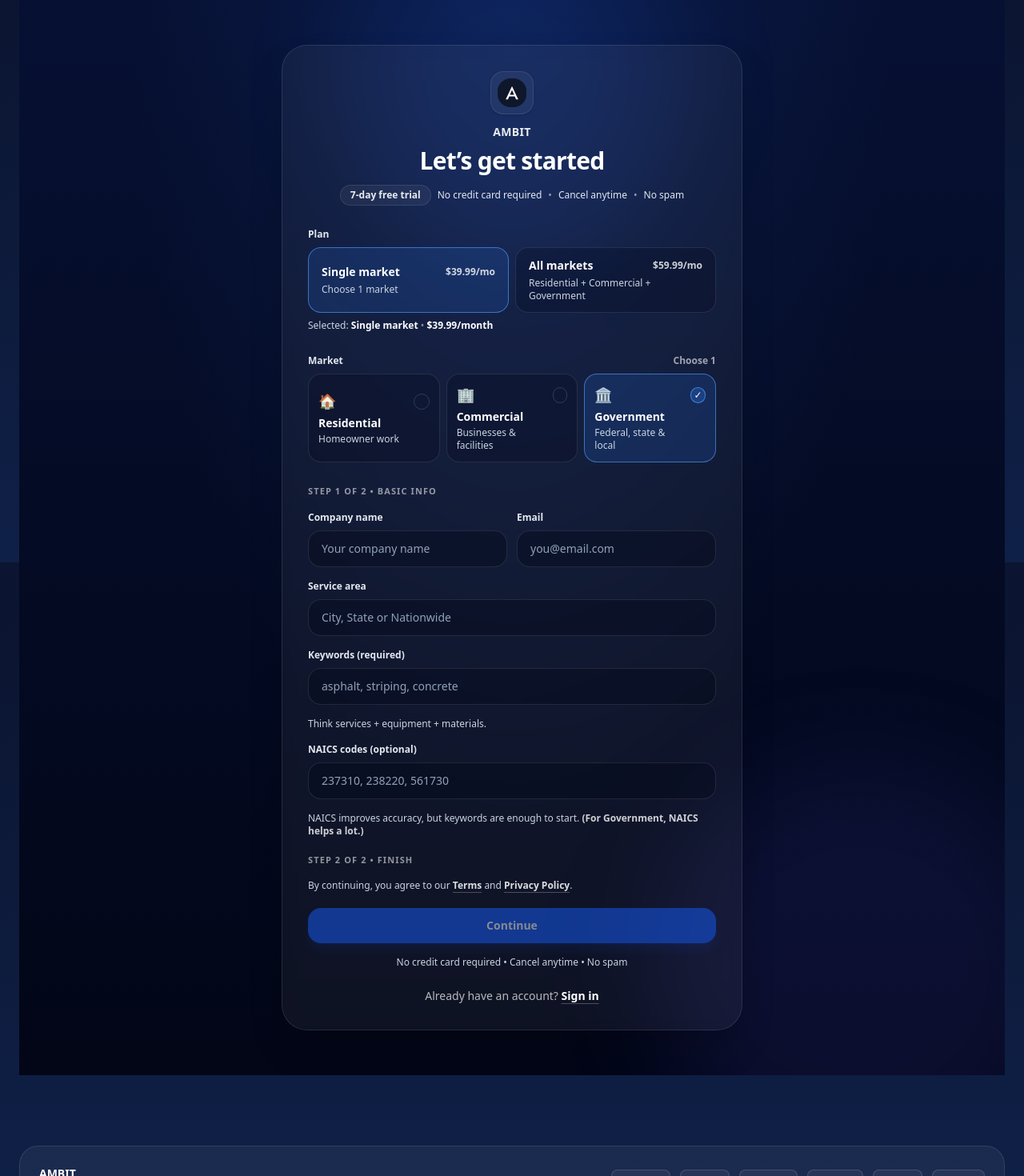
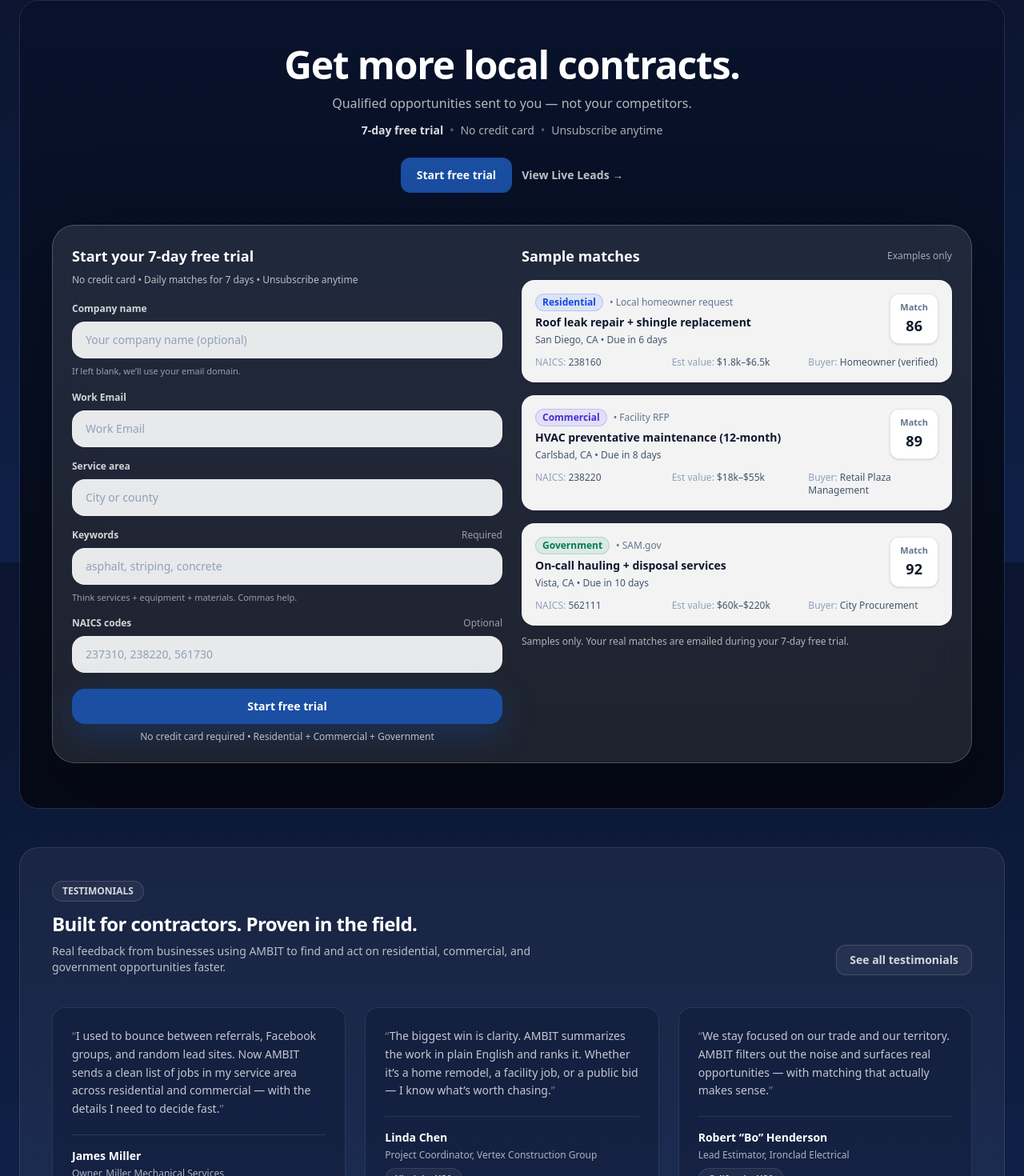
Before and after one commit to seansevrix/ambit, a Next.js app: page / in a window 1280 px wide. Shown: the part 97-1567 px from the top of the page at 80% size. Built offline with nearby package versions, Linux system fonts and the light colour scheme; no server answers.

Commit message:
Landing page uses trial signup form + keeps sample matches layout

```diff
--- a/app/components/ConciergeLeadCapture.tsx
+++ b/app/components/ConciergeLeadCapture.tsx
@@ -3,13 +3,17 @@
 import { useMemo, useState, type FormEvent } from "react";
 import { useRouter } from "next/navigation";
 
-const FORMSPREE_ENDPOINT = "https://formspree.io/f/xdaaaapj";
 const BRAND = "#1A4FA3";
+const API_BASE =
+  (process.env.NEXT_PUBLIC_API_BASE_URL ||
+    process.env.NEXT_PUBLIC_API_BASE ||
+    "http://localhost:5001")?.replace(/\/$/, "");
 
 function cx(...classes: Array<string | false | null | undefined>) {
   return classes.filter(Boolean).join(" ");
 }
 
+/** Keyword helpers */
 function normalizeKeywords(list: string[]) {
   const cleaned = list
     .map((k) => k.trim())
@@ -35,6 +39,57 @@ function splitKeywordText(text: string) {
       .map((s) => s.trim())
       .filter(Boolean)
   );
+}
+
+/** NAICS helpers */
+function sanitizeNaicsToken(input: string) {
+  return input.replace(/[^\d]/g, "").slice(0, 6);
+}
+function isValidNaicsToken(input: string) {
+  return /^\d{2,6}$/.test(input);
+}
+function parseNaicsList(raw: string) {
+  const parts = raw
+    .split(",")
+    .map((p) => p.trim())
+    .filter(Boolean);
+
+  const cleaned = parts.map(sanitizeNaicsToken).filter(Boolean);
+  const valid = cleaned.filter(isValidNaicsToken);
+
+  const seen = new Set<string>();
+  const uniqueValid: string[] = [];
+  for (const v of valid) {
+    if (!seen.has(v)) {
+      seen.add(v);
+      uniqueValid.push(v);
+    }
+  }
+
+  return uniqueValid;
+}
+
+function guessCompanyFromEmail(email: string) {
+  const domain = (email.split("@")[1] || "").trim();
+  const base = (domain.split(".")[0] || "").trim();
+  const cleaned = base.replace(/[-_]/g, " ").replace(/\s+/g, " ").trim();
+  if (!cleaned) return "New AMBIT Trial";
+  return cleaned
+    .split(" ")
+    .filter(Boolean)
+    .map((w) => w.charAt(0).toUpperCase() + w.slice(1))
+    .join(" ");
+}
+
+async function postJson(url: string, body: any) {
+  const res = await fetch(url, {
+    method: "POST",
+    headers: { "Content-Type": "application/json" },
+    credentials: "include",
+    body: JSON.stringify(body),
+  });
+  const json = await res.json().catch(() => ({}));
+  return { res, json };
 }
 
 function MatchPill({ score }: { score: number }) {
@@ -110,49 +165,73 @@ function SampleCard({
 export default function ConciergeLeadCapture() {
   const router = useRouter();
 
+  const [companyName, setCompanyName] = useState("");
   const [email, setEmail] = useState("");
   const [area, setArea] = useState("");
   const [keywordText, setKeywordText] = useState("");
+  const [naicsInput, setNaicsInput] = useState("");
 
-  const keywords = useMemo(() => splitKeywordText(keywordText), [keywordText]);
+  const keywordsList = useMemo(() => splitKeywordText(keywordText), [keywordText]);
+  const naicsCodes = useMemo(() => parseNaicsList(naicsInput), [naicsInput]);
 
   const [submitting, setSubmitting] = useState(false);
   const [error, setError] = useState<string | null>(null);
 
   // Always include all markets behind the scenes
-  const marketsHuman = "Residential, Commercial, Government";
+  const segments = ["residential", "commercial", "government"];
+  const segmentsCsv = segments.join(",");
 
   async function onSubmit(e: FormEvent<HTMLFormElement>) {
     e.preventDefault();
     setError(null);
 
-    if (!email.trim()) return setError("Work Email is required.");
-    if (!area.trim()) return setError("Service area is required.");
+    const mail = email.trim().toLowerCase();
+    const loc = area.trim();
+    const kw = keywordsList.join(", ");
+
+    if (!mail) return setError("Work Email is required.");
+    if (!mail.includes("@")) return setError("Enter a valid email.");
+    if (!loc) return setError("Service area is required.");
+    if (!kw) return setError("Keywords are required. (Comma-separated is fine.)");
+
+    const company =
+      (companyName || "").trim() || guessCompanyFromEmail(mail);
 
     try {
       setSubmitting(true);
 
-      const fd = new FormData();
-      fd.append("email", email.trim());
-      fd.append("_replyto", email.trim());
-      fd.append("service_area", area.trim());
-      fd.append("markets", marketsHuman);
-      fd.append("keywords", keywords.join(", "));
-      fd.append("_gotcha", "");
+      // Optional: persist email for convenience
+      try {
+        localStorage.setItem("ambit_email", mail);
+      } catch {}
 
-      // Keep subject clean & useful for you
-      fd.append("_subject", `AMBIT lead: ${email.trim()} (${area.trim()})`);
+      const payload: any = {
+        name: company,
+        companyName: company,
+        email: mail,
+        location: loc,
+        serviceArea: loc,
+        keywords: kw,
+        naics: naicsCodes.join(","),
+        naicsCodes,
+        segments,
+        segmentCsv: segmentsCsv,
+      };
 
-      const res = await fetch(FORMSPREE_ENDPOINT, {
-        method: "POST",
-        headers: { Accept: "application/json" },
-        body: fd,
-      });
+      const { res, json } = await postJson(`${API_BASE}/engine/customers`, payload);
 
-      const json = await res.json().catch(() => null);
-      if (!res.ok) throw new Error(json?.error || "Form submission failed");
+      if (!res.ok) {
+        const msg = String(json?.message || json?.error || `Signup failed (${res.status})`);
+        throw new Error(msg);
+      }
 
-      router.push("/thanks");
+      const id = Number(json?.id) || Number(json?.customer?.id);
+      if (!id || !Number.isFinite(id)) {
+        throw new Error("Customer created, but no customer id returned.");
+      }
+
+      router.push(`/matches/${id}`);
+      router.refresh();
     } catch (err: any) {
       setError(err?.message || "Something went wrong. Try again.");
     } finally {
@@ -166,14 +245,28 @@ export default function ConciergeLeadCapture() {
         {/* LEFT */}
         <div className="min-w-0">
           <div className="text-base font-semibold text-white sm:text-lg">
-            Get 3 free matches in 24 hours
+            Start your 7-day free trial
           </div>
 
           <div className="mt-2 text-xs text-white/70">
-            No credit card • Unsubscribe anytime • We only email when we find matches
+            No credit card • Daily matches for 7 days • Unsubscribe anytime
           </div>
 
           <form onSubmit={onSubmit} className="mt-4 space-y-4 sm:mt-5">
+            {/* Company */}
+            <div className="min-w-0">
+              <div className="text-xs font-semibold text-white/80">Company name</div>
+              <input
+                value={companyName}
+                onChange={(e) => setCompanyName(e.target.value)}
+                placeholder="Your company name (optional)"
+                className="mt-2 w-full rounded-2xl border border-white/20 bg-white/90 px-4 py-3 text-sm text-slate-900 placeholder:text-slate-400 outline-none focus:border-white/40"
+              />
+              <div className="mt-2 text-[11px] text-white/55">
+                If left blank, we’ll use your email domain.
+              </div>
+            </div>
+
             {/* Email */}
             <div className="min-w-0">
               <div className="text-xs font-semibold text-white/80">Work Email</div>
@@ -197,16 +290,33 @@ export default function ConciergeLeadCapture() {
               />
             </div>
 
-            {/* Keywords (optional) */}
+            {/* Keywords (required) */}
             <div className="min-w-0">
               <div className="flex items-center justify-between">
                 <div className="text-xs font-semibold text-white/80">Keywords</div>
-                <div className="text-xs text-white/55">Optional</div>
+                <div className="text-xs text-white/55">Required</div>
               </div>
               <input
                 value={keywordText}
                 onChange={(e) => setKeywordText(e.target.value)}
-                placeholder="What do you do? (ex: HVAC, plumbing, roofing)"
+                placeholder="asphalt, striping, concrete"
+                className="mt-2 w-full rounded-2xl border border-white/20 bg-white/90 px-4 py-3 text-sm text-slate-900 placeholder:text-slate-400 outline-none focus:border-white/40"
+              />
+              <div className="mt-2 text-[11px] text-white/55">
+                Think services + equipment + materials. Commas help.
+              </div>
+            </div>
+
+            {/* NAICS (optional) */}
+            <div className="min-w-0">
+              <div className="flex items-center justify-between">
+                <div className="text-xs font-semibold text-white/80">NAICS codes</div>
+                <div className="text-xs text-white/55">Optional</div>
+              </div>
+              <input
+                value={naicsInput}
+                onChange={(e) => setNaicsInput(e.target.value)}
+                placeholder="237310, 238220, 561730"
                 className="mt-2 w-full rounded-2xl border border-white/20 bg-white/90 px-4 py-3 text-sm text-slate-900 placeholder:text-slate-400 outline-none focus:border-white/40"
               />
             </div>
@@ -222,16 +332,11 @@ export default function ConciergeLeadCapture() {
                 )}
                 style={{ backgroundColor: BRAND }}
               >
-                {submitting ? "Sending…" : "Send me 3 matches"}
+                {submitting ? "Starting…" : "Start free trial"}
               </button>
 
               <div className="mt-2 text-center text-xs text-white/70">
-                Free • 3 matches in 24 hours
-              </div>
-
-              <div className="mt-1 text-center text-[11px] leading-relaxed text-white/55">
-                You’ll receive the best matches available across Residential, Commercial, and
-                Government. Mix varies by region and availability.
+                No credit card required • Residential + Commercial + Government
               </div>
 
               {error && <div className="mt-3 text-sm text-red-200">{error}</div>}
@@ -285,7 +390,7 @@ export default function ConciergeLeadCapture() {
           </div>
 
           <div className="mt-3 text-xs text-white/65">
-            Samples only. Your first 3 real matches are emailed within 24 hours.
+            Samples only. Your real matches are emailed during your 7-day free trial.
           </div>
         </div>
       </div>
--- a/app/page.tsx
+++ b/app/page.tsx
@@ -1,11 +1,132 @@
-// app/page.tsx
-import { Suspense } from "react";
-import GetStartedClient from "./get-started/GetStartedClient";
+import Link from "next/link";
+import ConciergeLeadCapture from "./components/ConciergeLeadCapture";
 
-export default function Page() {
+const LINK =
+  "text-sm font-semibold text-white/75 hover:text-white transition";
+
+const PRIMARY_BTN =
+  "inline-flex items-center justify-center rounded-xl bg-[#1A4FA3] px-5 py-3 text-sm font-semibold text-white hover:bg-[#15428B]";
+
+const TESTIMONIALS = [
+  {
+    quote:
+      "I used to bounce between referrals, Facebook groups, and random lead sites. Now AMBIT sends a clean list of jobs in my service area across residential and commercial — with the details I need to decide fast.",
+    name: "James Miller",
+    title: "Owner, Miller Mechanical Services",
+    location: "Texas, USA",
+  },
+  {
+    quote:
+      "The biggest win is clarity. AMBIT summarizes the work in plain English and ranks it. Whether it’s a home remodel, a facility job, or a public bid — I know what’s worth chasing.",
+    name: "Linda Chen",
+    title: "Project Coordinator, Vertex Construction Group",
+    location: "Virginia, USA",
+  },
+  {
+    quote:
+      "We stay focused on our trade and our territory. AMBIT filters out the noise and surfaces real opportunities — with matching that actually makes sense.",
+    name: "Robert “Bo” Henderson",
+    title: "Lead Estimator, Ironclad Electrical",
+    location: "California, USA",
+  },
+];
+
+export default function HomePage() {
   return (
-    <Suspense fallback={<div className="min-h-screen bg-[#020617]" />}>
-      <GetStartedClient />
-    </Suspense>
+    <div className="space-y-8 overflow-x-hidden sm:space-y-12">
+      {/* HERO + GLASS PANEL */}
+      <section className="relative overflow-hidden rounded-2xl border border-white/10 sm:rounded-3xl">
+        <div className="absolute inset-0 bg-[radial-gradient(1200px_600px_at_50%_-10%,rgba(110,168,255,0.35),transparent_60%)]" />
+        <div className="absolute inset-0 bg-gradient-to-b from-[#08122B] via-[#070F22] to-[#060A16]" />
+
+        <div className="relative px-4 py-10 sm:px-10 sm:py-14">
+          <div className="mx-auto max-w-5xl text-center">
+            <h1 className="text-3xl font-semibold tracking-tight text-white sm:text-5xl">
+              Get more local contracts.
+            </h1>
+
+            <p className="mt-3 text-sm text-white/70 sm:text-base">
+              Qualified opportunities sent to you — not your competitors.
+            </p>
+
+            <p className="mt-3 text-xs text-white/65 sm:text-sm">
+              <span className="font-semibold text-white/85">7-day free trial</span>
+              <span className="mx-2 text-white/35">•</span>
+              No credit card
+              <span className="mx-2 text-white/35">•</span>
+              Unsubscribe anytime
+            </p>
+
+            <div className="mt-6 flex flex-col items-center justify-center gap-3 sm:flex-row">
+              <a href="#preview" className={PRIMARY_BTN}>
+                Start free trial
+              </a>
+
+              <Link href="/live-opportunities" className={LINK}>
+                View Live Leads →
+              </Link>
+            </div>
+          </div>
+
+          <div id="preview" className="mx-auto mt-8 max-w-6xl sm:mt-10">
+            <ConciergeLeadCapture />
+          </div>
+        </div>
+      </section>
+
+      {/* TESTIMONIALS */}
+      <section className="rounded-2xl border border-white/10 bg-white/5 p-6 sm:rounded-3xl sm:p-10">
+        <div className="flex flex-col gap-4 md:flex-row md:items-end md:justify-between">
+          <div>
+            <div className="inline-flex items-center rounded-full border border-white/15 bg-white/5 px-3 py-1 text-xs font-semibold text-white/80">
+              TESTIMONIALS
+            </div>
+
+            <h2 className="mt-3 text-xl font-semibold tracking-tight text-white sm:text-2xl">
+              Built for contractors. Proven in the field.
+            </h2>
+
+            <p className="mt-2 max-w-2xl text-sm text-white/70">
+              Real feedback from businesses using AMBIT to find and act on residential, commercial,
+              and government opportunities faster.
+            </p>
+          </div>
+
+          <div className="flex">
+            <Link
+              href="/testimonials"
+              className="inline-flex items-center justify-center rounded-xl border border-white/15 bg-white/5 px-4 py-2 text-sm font-semibold text-white/80 hover:bg-white/10 hover:text-white"
+            >
+              See all testimonials
+            </Link>
+          </div>
+        </div>
+
+        <div className="mt-8 grid gap-6 lg:mt-10 lg:grid-cols-3">
+          {TESTIMONIALS.map((t) => (
+            <div
+              key={t.name}
+              className="rounded-2xl border border-white/10 bg-[#0B1430]/40 p-6"
+            >
+              <p className="text-sm leading-relaxed text-white/75">
+                <span className="text-white/40">“</span>
+                {t.quote}
+                <span className="text-white/40">”</span>
+              </p>
+
+              <div className="mt-5 h-px w-full bg-white/10" />
+
+              <div className="mt-4">
+                <div className="text-sm font-semibold text-white">{t.name}</div>
+                <div className="mt-1 text-xs text-white/65">{t.title}</div>
+                <div className="mt-2 inline-flex items-center rounded-full border border-white/10 bg-white/5 px-3 py-1 text-[11px] font-semibold text-white/75">
+                  {t.location}
+                </div>
+              </div>
+            </div>
+          ))}
+        </div>
+      </section>
+    </div>
   );
 }
```
